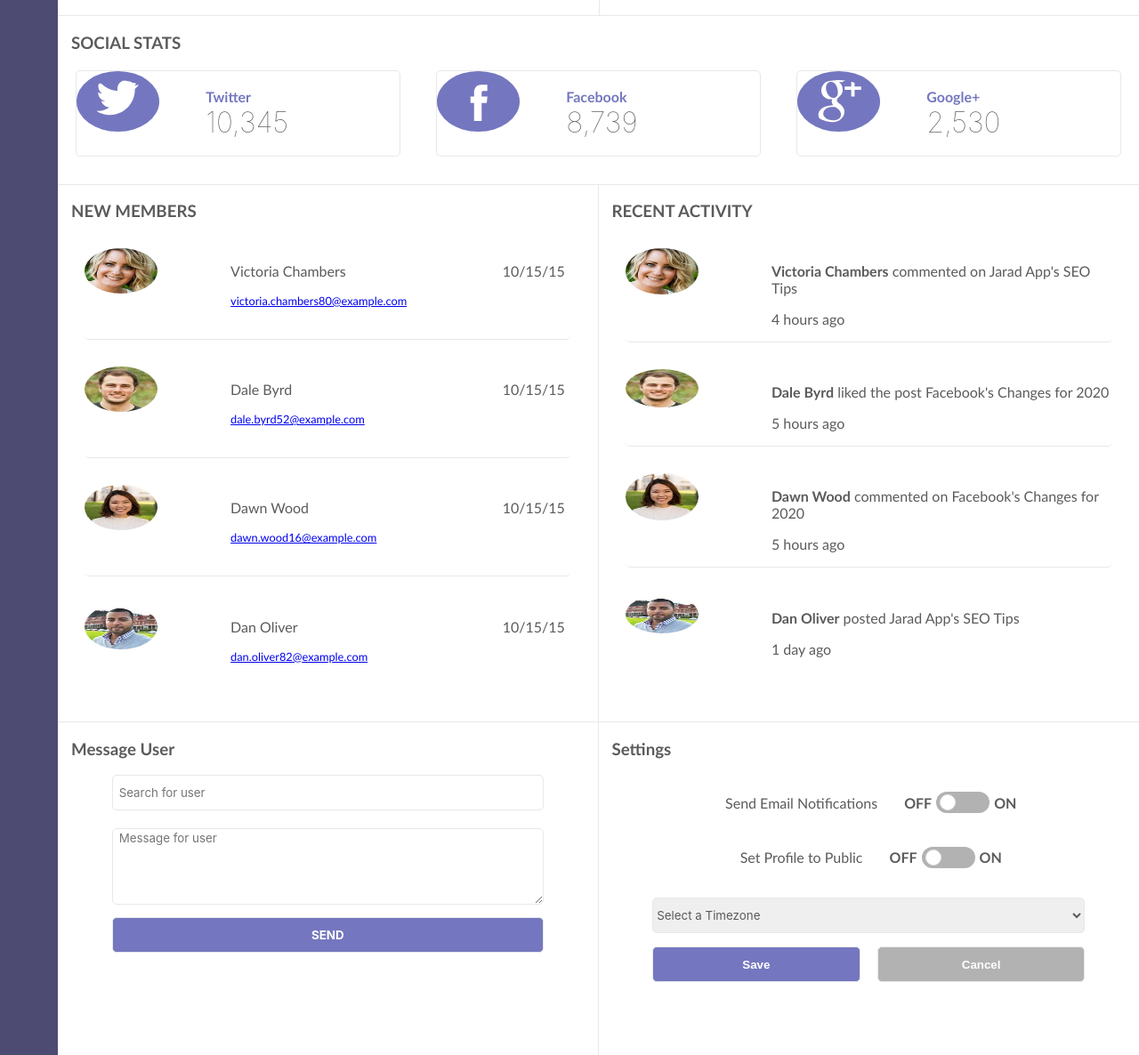
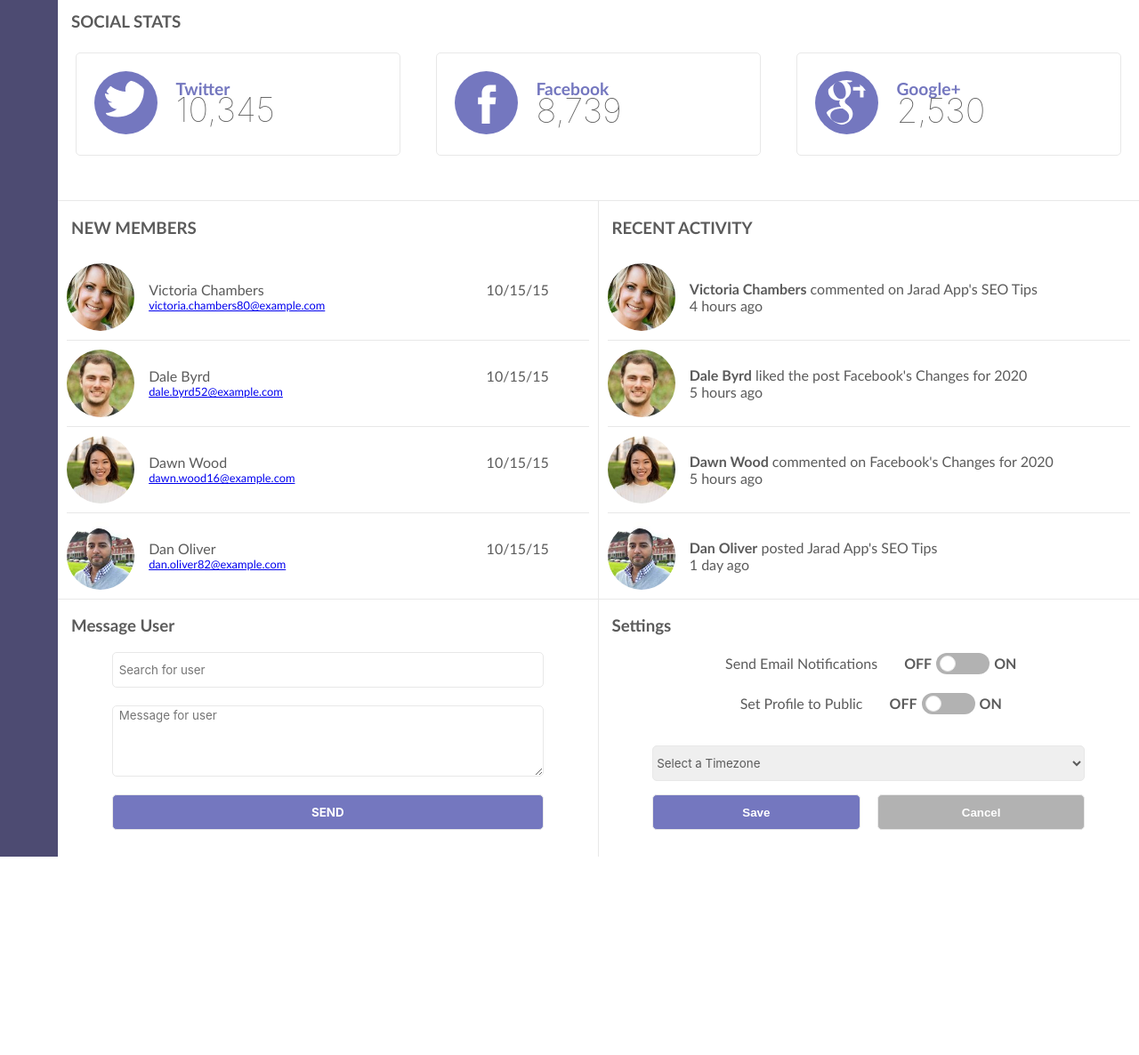
Before and after one commit to jaradpiniarski/Techdegree-project-7, a plain HTML site: page index.html in a window 1280 px wide. Shown: the part 1022-2208 px from the top of the page at 89% size. After the commit the page ends 1985 px from the top, so only its background shows below. Drawn offline with nearby package versions, Linux system fonts and the light colour scheme.

Commit message:
11/06/20 - 3:55pm

```diff
--- a/index.html
+++ b/index.html
@@ -150,31 +150,31 @@
             <section class="activity">
                 <h3>RECENT ACTIVITY</h3>
                 <div class="activity-container">
-                    <img src="images/member-1.jpg" alt="Victoria's Profile Picture" class="profile-image">
+                    <img src="images/member-1.jpg" alt="Victoria's Profile Picture" class="members-image">
                     <div class="recent-text">
-                        <p><strong>Victoria Chambers</strong> commented on Jarad App's SEO Tips</p>
-                        <p>4 hours ago</p>
+                        <p class="activity-description"><strong>Victoria Chambers</strong> commented on Jarad App's SEO Tips</p>
+                        <p class="activity-time">4 hours ago</p>
                     </div>
                 </div>
                 <div class="activity-container">
-                    <img src="images/member-2.jpg" alt="Dale's Profile Picture" class="profile-image">
+                    <img src="images/member-2.jpg" alt="Dale's Profile Picture" class="members-image">
                     <div class="recent-text">
-                        <p><strong>Dale Byrd</strong> liked the post Facebook's Changes for 2020</p>
-                        <p>5 hours ago</p>
+                        <p class="activity-description"><strong>Dale Byrd</strong> liked the post Facebook's Changes for 2020</p>
+                        <p class="activity-time">5 hours ago</p>
                     </div>
                 </div>
                 <div class="activity-container">
-                    <img src="images/member-3.jpg" alt="Dawn's Profile Picture" class="profile-image">
+                    <img src="images/member-3.jpg" alt="Dawn's Profile Picture" class="members-image">
                     <div class="recent-text">
-                        <p><strong>Dawn Wood</strong> commented on Facebook's Changes for 2020</p>
-                        <p>5 hours ago</p>
+                        <p class="activity-description"><strong>Dawn Wood</strong> commented on Facebook's Changes for 2020</p>
+                        <p class="activity-time">5 hours ago</p>
                     </div>
                 </div>
                 <div class="activity-container last">
-                    <img src="images/member-4.jpg" alt="Dan's Profile Picture" class="profile-image">
+                    <img src="images/member-4.jpg" alt="Dan's Profile Picture" class="members-image">
                     <div class="recent-text">
-                        <p><strong>Dan Oliver</strong> posted Jarad App's SEO Tips</p>
-                        <p>1 day ago</p>
+                        <p class="activity-description"><strong>Dan Oliver</strong> posted Jarad App's SEO Tips</p>
+                        <p class="activity-time">1 day ago</p>
                     </div>
                 </div>
             </section>
@@ -192,6 +192,7 @@
             <!-- local settings widget -->
             <section class="settings">
                 <h3>Settings</h3>
+                <div class="settings-container">
                     <!-- custom CSS toggle code-->
                     <div class="email-switch">
                         <p class="switch-title"> Send Email Notifications</p>
@@ -226,6 +227,7 @@
                         <button class="button-primary" id="save">Save</button>
                         <button class="button-disabled" id="cancel">Cancel</button>
                     </div>
+                </div>
             </section>
         </main>
         <script type="text/javascript" src="script.js"></script>
--- a/style.css
+++ b/style.css
@@ -22,44 +22,43 @@
 
 .header {
     grid-area: header;
-    display: grid;
-    grid-template-columns: 50% 10% 0% 10% 30%;
-    grid-template-rows: 8vh;
+    display: flex;
+    justify-content: space-between;
+    padding: 5px 10px;
     background-color: #7477BF;
     align-items: center;
     font-family: -apple-system, 'Open Sans', 'Helvetica Neue', sans-serif;
   }
-
+  .bell,
+  .profile-img {
+    margin-right: 15px;
+  }
+  .bell {
+    border-right: 1px solid #5b5b5b;
+    padding-top: 5px;
+    padding-right: 10px;
+    margin-right: 10px;
+  }
+  .bell-icon {
+    width: 4vw;
+  }
   .app-name {
     font-weight: normal;
-    justify-self: start;
-    align-self: center;
     color: #E2E3F6;
-    padding-left: 5%;
-    font-size: 4vw;
+    font-size: 5vw;
+    flex-grow: 1;
+    margin: 0;
   }
-
-.bell-icon {
-    place-self: stretch;
-    justify-self: end;
-    border-right: 1px solid #5b5b5b;
-    padding-right: 20%;
-}
-
   .profile-img {
     border-radius: 50%;
-    height: 6.5vw;
-    justify-self: center;
+    width: 6.5vw;
   }
-
   .profile-name {
     color: #fff;
     font-size: 3.5vw;
-    justify-self: end;
-    padding-right: 10px;
     font-weight: normal;
+    margin: 0;
   }
-
 
 /* ========== DEFAULT NAVIGATION ========== */
 
@@ -133,7 +132,7 @@
 /* ========== DEFAULT DASHBOARD ========== */
 
 .main-header {
-    grid-template-columns: 50% 50%;
+    grid-template-columns: 30% 70%;
     grid-template-rows: 8vh;
     display: grid;
     align-items: center;
@@ -148,18 +147,21 @@
 
 .search-container {
     height: 100%;
-    width: 100%;
     display: flex;
     align-items: center;
+    justify-self: stretch;
     justify-content: flex-end;
     border-left: 1px solid #ccc;
     border-bottom: 1px solid #ccc;
     border-bottom-left-radius: 10px;
-    padding-right: 10px;
 }
 
 .search {
     width: 40vw;
+}
+
+.main-header-search {
+    padding-right: 10px;
 }
 
 .main-header-search input[type=search] {
@@ -284,97 +286,80 @@
 .google {
     border: 1px solid #E8E8E8;
     border-radius: 5px;
-    display: grid;
-    grid-template-columns: 40% 60%;
-    margin: 5% 5%;
+    display: flex;
+    margin: 10%;
+    padding: 10px;
 }
 
 .social-image {
-    grid-column-start: 1;
-    grid-column-end: 2;
+    padding: 10px;
 }
 
 .social-image img {
     border-radius: 50%;
     padding: 10px;
     background-color: #7477BF;
-    height: 50%;
-    width: 50%;
+    width: 15vw;
 }
 
 .social-app {
     display: flex;
     flex-direction: column;
     justify-content: center;
+    padding-left: 5%;
 }
 
 .social-text {
     font-weight: bold;
     color: #7477BF;
     margin: 0;
+    font-size: 4vw;
 }
 
 .social-amount {
     font-family: -apple-system, 'Open Sans', 'Helvetica Neue', sans-serif;
     font-weight: lighter;
-    font-size: 2em;
+    font-size: 8vw;
     margin: 0;
 }
 
 
-/* ========== DEFAULT NEW MEMBERS ========== */
+/* ========== DEFAULT NEW MEMBERS AND RECENT ACTIVITY ========== */
 
-.members {
+.members,
+.activity {
     border-top: 1px solid#E8E8E8;
 }
 
-.members h3 {
+.members h3,
+.activity h3 {
     padding-left: 15px;
 }
 
-.members-container {
+.members-container,
+.activity-container {
     border: 1px solid #E8E8E8;
     border-radius: 5px;
     display: grid;
-    grid-template-columns: 30% 70%;
-    margin: 5% 5%;
+    align-items: center;
+    grid-template-columns: 20% 80%;
+    margin: 10%;
+    padding: 10px;
 }
 
 .members-image {
     border-radius: 50%;
-    height: 50%;
-    width: 50%;
+    width: 15vw;
+    justify-self: center;
+}
+
+.members-text,
+.recent-text {
+    padding-left: 5%;
 }
 
 .members-text a {
     font-size: .8em;
-}
-
-
-/* ========== DEFAULT RECENT ACTIVITY ========== */
-
-.activity {
-    border-top: 1px solid#E8E8E8;
-}
-
-.activity h3 {
-    padding-left: 15px;
-}
-
-.activity-container {
-    border: 1px solid #E8E8E8;
-    border-radius: 5px;
-    display: grid;
-    grid-template-columns: 30% 70%;
-    margin: 5% 5%;
-}
-
-.activity-container img {
-    border-radius: 50%;
-    height: 50%;
-    width: 50%;
-    grid-column-start: 1;
-    grid-column-end: 2;
 }
 
 
@@ -535,7 +520,7 @@
 .settings-button {
     margin-left: 10%;
     margin-right: 10%;
-    padding-bottom: 20%;
+    padding-bottom: 10%;
 }
 
 .button-primary {
@@ -615,15 +600,28 @@
     /* ========== DESKTOP HEADER ========== */
 
     .header {
-        grid-template-rows: 11vh;
+        padding: 10px 20px;
+    }
+
+    .bell,
+      .profile-img {
+        margin-left: 10px;
+    }
+
+    .bell-icon {
+        width: 2vw;
     }
 
     .app-name {
-        font-size: 3vw;
+        font-size: 2.5vw;
+    }
+
+    .profile-img {
+        width: 3.5vw;
     }
 
     .profile-name {
-        font-size: 2vw;
+        font-size: 1vw;
     }
 
 
@@ -682,19 +680,19 @@
     /* ========== DESKTOP DASHBOARD ========== */
 
     .main-header {
-        grid-template-columns: 15% 85%;
+        grid-template-columns: 20% 80%;
         grid-template-rows: 9vh;
         padding-bottom: 15px;
     }
 
     .headline {
-        font-size: 4vh;
+        font-size: 2.5vw;
         justify-self: center;
     }
 
-    .search-container {
-        padding-right: 30px;
-    }
+/*     .search-container {
+        padding-right: 20px;
+    } */
 
     .search {
         width: 35vw;
@@ -758,43 +756,87 @@
 
     /* ========== DESKTOP SOCIAL STATS ========== */
 
-    .social h3 {
-        margin-bottom: 0;
+    .social-container {
+        display: flex;
+        justify-content: space-between;
+        align-self: center;
     }
 
-    .social-container {
-        display: grid;
-        grid-template-columns: 1fr 1fr 1fr;
-        padding-bottom: 10px;
+    .twitter,
+    .facebook,
+    .google {
+        display: flex;
+        align-items: center;
+        margin: 5px 20px 50px 20px;
+        padding: 10px;
+        width: 30%;
     }
+
+    .social-image {
+        padding: 10px;
+    }
+
+    .social-image img {
+        width: 4vw;
+    }
+
+    .social-app {
+        padding-left: 3%;
+    }
+
+    .social-text {
+        font-size: 1.5vw;
+    }
+
+    .social-amount {
+        font-size: 3vw;
+        margin-top: -10%;
+    }
+
 
 
     /* ========== DESKTOP NEW MEMBERS ========== */
 
     .members {
-        border-right: 1px solid #E8E8E8;
+        border-right: 1px solid#E8E8E8;
     }
 
-    .members-container {
+    .members-container,
+    .activity-container {
+        grid-template-columns: 10% 90%;
         border-bottom: 1px solid #E8E8E8;
         border-left: none;
         border-right: none;
         border-top: none;
+        border-radius: 0;
+        margin: 0 10px;
     }
 
+    .members-image {
+        width: 9.5vh;
+    }
+
+    .activity-description {
+        grid-column-start: 1;
+        grid-column-end: 3;
+    }
+
+    .members-text a,
+    .activity-time {
+        grid-row-start: 2;
+        grid-row-end: 3;
+    }
+
+    .activity-container:last-child,
     .members-container:last-child {
         border-bottom: none;
     }
 
-    .members-text a {
-        grid-row-start: 2;
-        grid-row-end: 3;
-    }
-
-    .members-text {
+    .members-text,
+    .recent-text {
         display: grid;
         grid-template-columns: 80% 20%;
-        grid-template-rows: 1fr 1fr;
+        padding-right: 10px;
     }
 
     .members-date {
@@ -802,35 +844,139 @@
         grid-column-end: 3;
     }
 
-
-    /* ========== DESKTOP RECENT ACTIVITY ========== */
-
-    .activity-container {
-        border-bottom: 1px solid #E8E8E8;
-        border-left: none;
-        border-right: none;
-        border-top: none;
+    .members-text p,
+    .recent-text p {
+        margin: 0;
     }
-
-    .activity-container:last-child {
-        border-bottom: none;
-    }
-
-
     /* ========== DESKTOP MESSAGE USER ========== */
 
     .message {
         border-right: 1px solid #E8E8E8;
     }
 
+    .message h3 {
+        padding-left: 15px;
+    }
+
+    .widget-container {
+        display: grid;
+        grid-template-rows: 1fr 2fr 1fr;
+        grid-row-gap: 20px;
+        width: 80%;
+        margin: auto;
+    }
+
+    .form-field {
+        border: 1px solid #E8E8E8;
+        border-radius: 5px;
+    }
+
     .form-area {
-        height: 100%;
+        border: 1px solid #E8E8E8;
+        border-radius: 5px;
+    }
+
+    #send {
+        border: 1px solid #E8E8E8;
+        border-radius: 5px;
+        background-color: #7477BF;
+        color: #fff;
+        font-weight: bold;
+        font-family: -apple-system, 'Open Sans', 'Helvetica Neue', sans-serif;
+        width: 100%;
+    }
+
+    ::placeholder {
+        font-family: -apple-system, 'Open Sans', 'Helvetica Neue', sans-serif;
+        padding-left: 5px;
     }
 
 
     /* ========== DESKTOP SETTINGS ========== */
 
     .settings {
+        border-top: 1px solid#E8E8E8;
         margin-top: 0;
     }
+
+    .settings-container {
+        display: grid;
+        grid-template-rows: 25px 25px 50px 50px;
+        grid-row-gap: 20px;
+        width: 100%;
+        margin: auto;
+        margin-bottom: 20px;
     }
+
+    .settings h3 {
+        padding-left: 15px;
+    }
+
+    /* Toggle Options Layout */
+    .public-switch,
+    .email-switch {
+        display: flex;
+        justify-content: center;
+        align-items: center;
+    }
+
+    .public-switch p,
+    .email-switch p {
+        padding-left: 10px;
+        padding-right: 25px;
+    }
+
+    .public-switch h4,
+    .email-switch h4 {
+        padding-left: 5px;
+        padding-right: 5px;
+    }
+
+    /* Timezone Dropdown */
+    .dropdown {
+        display: flex;
+        justify-content: center;
+        height: 40px;
+        padding-top: 15px;
+        padding-bottom: 15px;
+    }
+
+    .dropdown select {
+        width: 80%;
+    }
+
+    /* Save and Cancel Buttons */
+    .settings-button {
+        margin-left: 10%;
+        margin-right: 10%;
+        padding-bottom: 0;
+    }
+
+    .button-primary {
+        width: 48%;
+        height: 40px;
+        float: left;
+        background-color: #7477BF;
+        color: #fff;
+        font-weight: bold;
+        border-radius: 5px;
+        border: 1px solid #E8E8E8;
+    }
+
+    .button-disabled {
+        width: 48%;
+        height: 40px;
+        float: right;
+        background-color: #b2b2b2;
+        color: #fff;
+        font-weight: bold;
+        border-radius: 5px;
+        border: 1px solid #E8E8E8;
+    }
+
+    #timezone {
+        font-family: -apple-system, 'Open Sans', 'Helvetica Neue', sans-serif;
+        color: #5b5b5b;
+    }
+
+}
```
Lines whose indentation alone changed are shown as unchanged.
